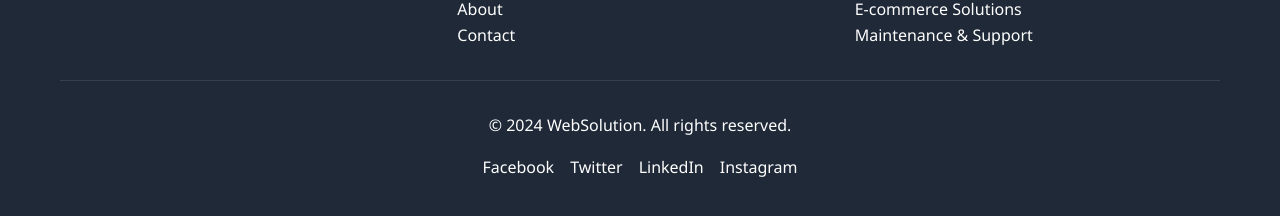
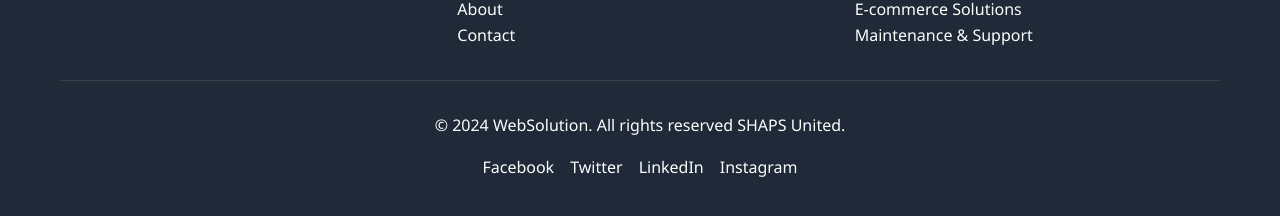
Before and after one commit to guesterror4zero4/WebSolution, a plain HTML site: page index.html in a window 1280 px wide. Shown: the part 3895-4111 px from the top of the page. Drawn offline with Linux system fonts and the light colour scheme.

Commit message:
Update index.html

```diff
--- a/index.html
+++ b/index.html
@@ -659,7 +659,7 @@
                 </div>
             </div>
             <div class="footer-bottom">
-                <p>© 2024 WebSolution. All rights reserved.</p>
+                <p>© 2024 WebSolution. All rights reserved SHAPS United.</p>
                 <div class="social-links">
                     <a href="#">Facebook</a>
                     <a href="#">Twitter</a>
```
